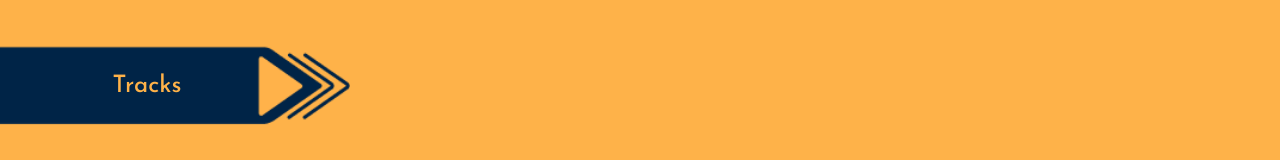
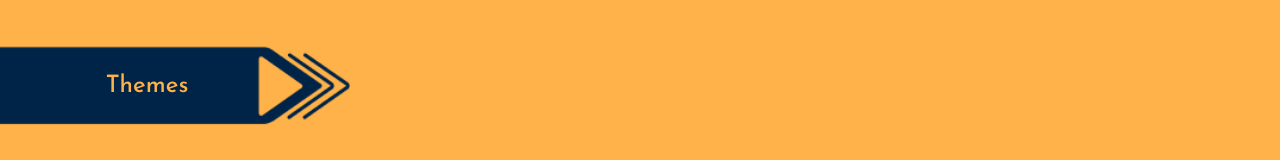
Before and after one commit to Abhimrt/Devgathering, a Next.js app: page /problemstatement in a window 1280 px wide. Shown: the part 233-393 px from the top of the page. Built offline with nearby package versions, Linux system fonts and the light colour scheme.

Commit message:
adding the teachers

```diff
--- a/app/problemstatement/page.js
+++ b/app/problemstatement/page.js
@@ -189,7 +189,7 @@ const page = () => {
             <section className='flex justify-center items-center flex-col my-10 mt-28 lg:mt-40'>
                 <h1 className='cursor-pointer  text-3xl lg:text-4xl font-semibold tracking-widest'>{"{"}Problem
                     <span className=' cursor-pointer bg-Cblue text-Corange px-1 py-2'>Statement{"}"}</span>
-                    <button onFocus={handleFocus} onBlur={handleBlur} className='h-full  ' data-popover-target="popover-description" data-popover-placement="bottom-end" type="button">
+                    <button onFocus={handleFocus} onBlur={handleBlur} className='h-full ' data-popover-target="popover-description" data-popover-placement="bottom-end" type="button">
                         <svg class="w-10 h-10 my-auto ms-2 text-gray-400 hover:text-gray-500" aria-hidden="true" fill="currentColor" viewBox="0 0 20 20" xmlns="http://www.w3.org/2000/svg">
                             <path fill-rule="evenodd" d="M18 10a8 8 0 11-16 0 8 8 0 0116 0zm-8-3a1 1 0 00-.867.5 1 1 0 11-1.731-1A3 3 0 0113 8a3.001 3.001 0 01-2 2.83V11a1 1 0 11-2 0v-1a1 1 0 011-1 1 1 0 100-2zm0 8a1 1 0 100-2 1 1 0 000 2z" clip-rule="evenodd">
                             </path>
@@ -214,7 +214,7 @@ const page = () => {
                 </h1>
                 <div className='mt-10 lg:mt-16 mx-0 w-screen'>
 
-                    <Heading text={"Tracks"} />
+                    <Heading text={"Themes"} />
                     <div className=' flex flex-wrap xl:flex-row text-center capitalize max-lg:flex-col lg:justify-around mt-8 max-w-screen lg:mx-12'>
                         {
                             tracks.map((e, i) => {
```
